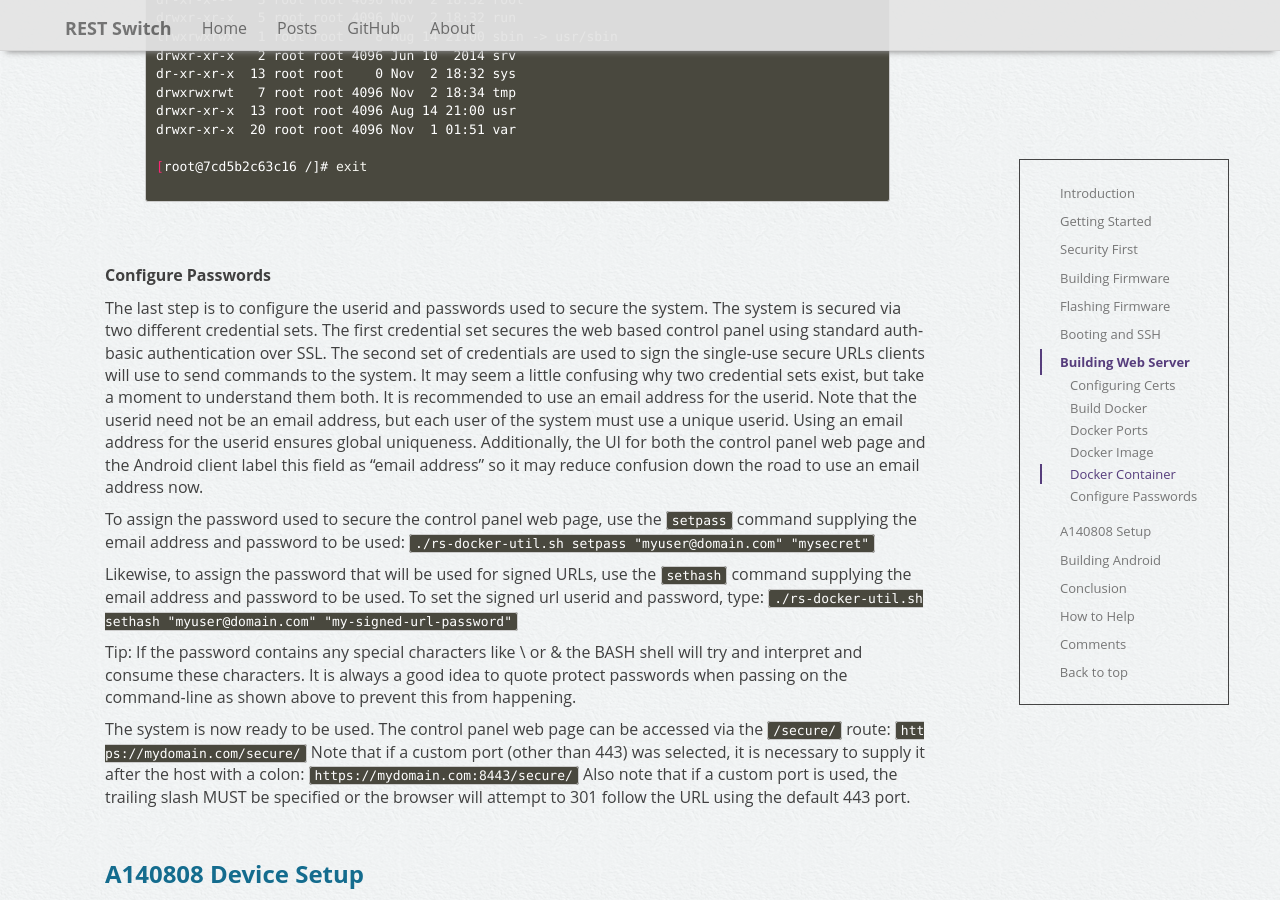
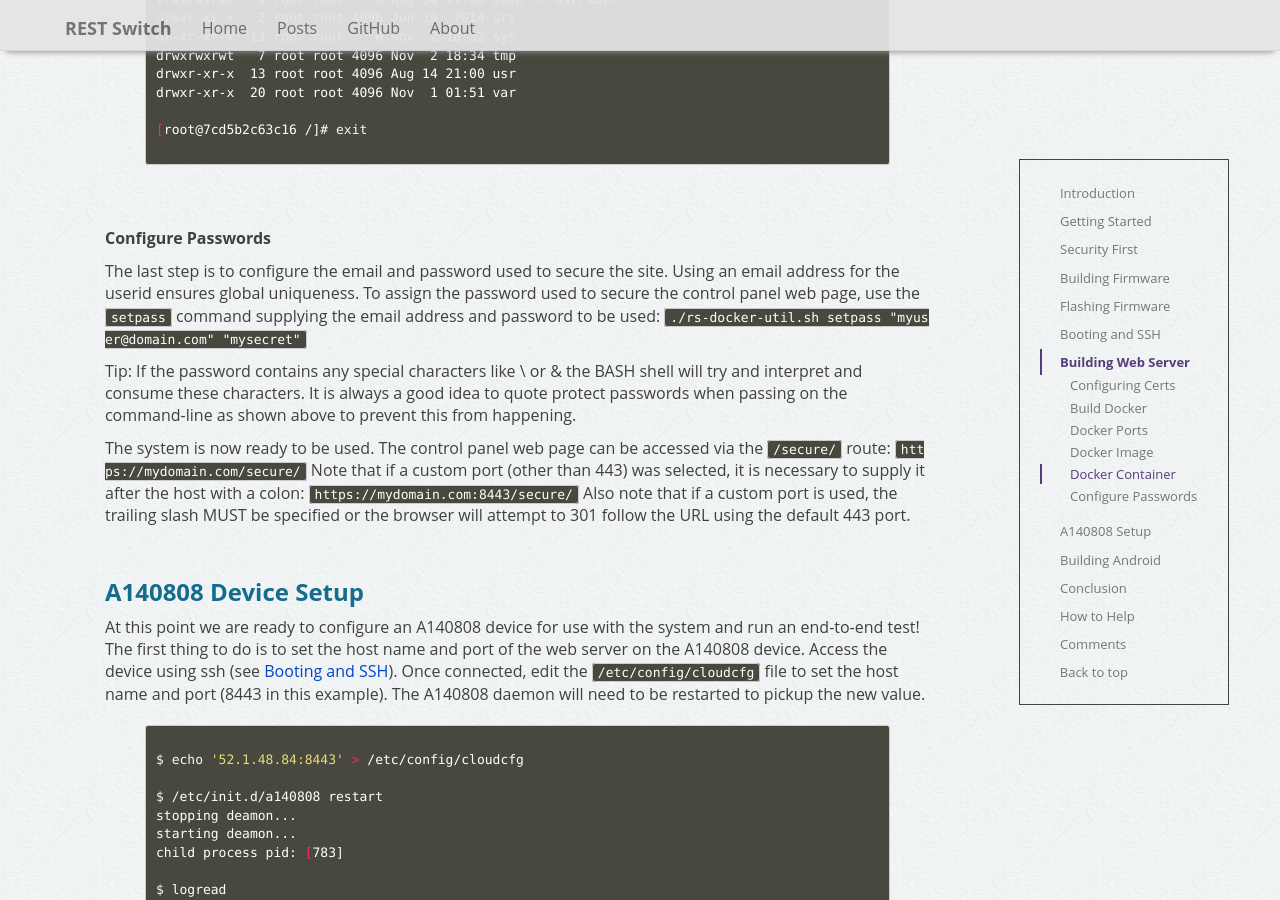
Before and after one commit to rest-switch/rest-switch.github.io, a Jekyll site: the page built from _posts/2015-11-02-a140808.markdown, in a window 1280 px wide and 900 px high, scrolled down 21929 px. Built offline with Jekyll 4.4.1, drawn with Linux system fonts in a browser that asks for light colours; nearby versions of some CDN libraries; comment, search, counter and statistics services are not loaded; some of the changed text lies outside the part shown.

Commit message:
removed reference to sethash

```diff
--- a/_posts/2015-11-02-a140808.markdown
+++ b/_posts/2015-11-02-a140808.markdown
@@ -775,26 +775,25 @@ Usage:
  rs-docker-util.sh <command>
 
 Commands:
- clean                    remove everything but the restswitch_webserver docker image
- create [auto]            create [an autostart on boot] restswitch_webserver docker container
- debug                    enter a the running container or start a container using bash
- distclean                remove everything
- enter                    enter a running container (will autocreate and start if needed)
- load <tar.xz>            load an existing image
- run                      alias for start
- sethash <email> <pass>   set credentials for nginx.conf auth hash
- setpass <userid> <pass>  set credentials for /secure website
- shell                    alias for enter
- show                     show docker image and container information
- start                    start restswitch_webserver docker container (will autocreate if needed)
- stop                     stop restswitch_webserver docker container
- term                     alias for enter
- terminal                 alias for enter
- tidy                     similar to clean, but does not remove container
+ clean                   remove everything but the restswitch_webserver docker image
+ create [auto]           create [an autostart on boot] restswitch_webserver docker container
+ debug                   enter a the running container or start a container using bash
+ distclean               remove everything
+ enter                   enter a running container (will autocreate and start if needed)
+ load <tar.xz>           load an existing image
+ run                     alias for start
+ setpass <email> <pass>  set credentials for /secure website
+ shell                   alias for enter
+ show                    show docker image and container information
+ start                   start restswitch_webserver docker container (will autocreate if needed)
+ stop                    stop restswitch_webserver docker container
+ term                    alias for enter
+ terminal                alias for enter
+ tidy                    similar to clean, but does not remove container
 
 {% endhighlight %}
 
-One command worth noting is the <code>./rs-docker-util.sh enter</code> command. This command will run a bash shell in the running container allowing ssh-like access to the instance. This is handy for getting inside to review log files or to change configuration. Also notice the <code>sethash</code> and <code>setpass</code> commands: these command are used to configure Nginx settings without entering the container (more on this later).
+One command worth noting is the <code>./rs-docker-util.sh enter</code> command. This command will run a bash shell in the running container allowing ssh-like access to the instance. This is handy for getting inside to review log files or to change configuration. Also notice the <code>setpass</code> command used to configure the Nginx login password without entering the container (more on this later).
 
 After the <code>restswitch_web_docker_8e2dd31572da.tar.xz</code> and <code>rs-docker-util.sh</code> files have been copied to the remote deployment machine, create a Docker container from the compressed Docker image by typing: <code>./rs-docker-util.sh load restswitch_web_docker_8e2dd31572da.tar.xz</code>
 
@@ -869,11 +868,7 @@ drwxr-xr-x  20 root root 4096 Nov  1 01:51 var
 
 <br/>**Configure Passwords**
 
-The last step is to configure the userid and passwords used to secure the system. The system is secured via two different credential sets. The first credential set secures the web based control panel using standard auth-basic authentication over SSL. The second set of credentials are used to sign the single-use secure URLs clients will use to send commands to the system. It may seem a little confusing why two credential sets exist, but take a moment to understand them both. It is recommended to use an email address for the userid. Note that the userid need not be an email address, but each user of the system must use a unique userid. Using an email address for the userid ensures global uniqueness. Additionally, the UI for both the control panel web page and the Android client label this field as "email address" so it may reduce confusion down the road to use an email address now.
-
-To assign the password used to secure the control panel web page, use the <code>setpass</code> command supplying the email address and password to be used: <code>./rs-docker-util.sh setpass "myuser@domain.com" "mysecret"</code>
-
-Likewise, to assign the password that will be used for signed URLs, use the <code>sethash</code> command supplying the email address and password to be used.  To set the signed url userid and password, type: <code>./rs-docker-util.sh sethash "myuser@domain.com" "my-signed-url-password"</code>
+The last step is to configure the email and password used to secure the site. Using an email address for the userid ensures global uniqueness. To assign the password used to secure the control panel web page, use the <code>setpass</code> command supplying the email address and password to be used: <code>./rs-docker-util.sh setpass "myuser@domain.com" "mysecret"</code>
 
 Tip: If the password contains any special characters like \ or &amp; the BASH shell will try and interpret and consume these characters. It is always a good idea to quote protect passwords when passing on the command-line as shown above to prevent this from happening.
 
@@ -948,7 +943,7 @@ Now that the A140808 device has a connection to the web server, it is now possib
 
 The Device Control Panel web page has two device sections for controlling two different unique devices. Paste the serial number in the upper-right edit field where it says "Device ID" of either one.
 
-Finally, in the upper-right corner of the web page, click the "Sign In" menu item, and enter the email address and password for the hash (see <a href="#bweb-config-pw">sethash</a> above), and finally click the "Sign In" button.
+Finally, in the upper-right corner of the web page, click the "Sign In" menu item, and enter the email address and password assigned previously (see <a href="#bweb-config-pw">setpadd</a> above), and finally click the "Sign In" button.
 
 At this point the configuration is complete! Clicking "Button 1" should result in relay 1 clicking shut for 250 ms. Likewise, clicking "Button 2" should result in relay 2 clicking shut for 250 ms. Now that the system is working end-to-end, it is time to build the Android client.
 
```
